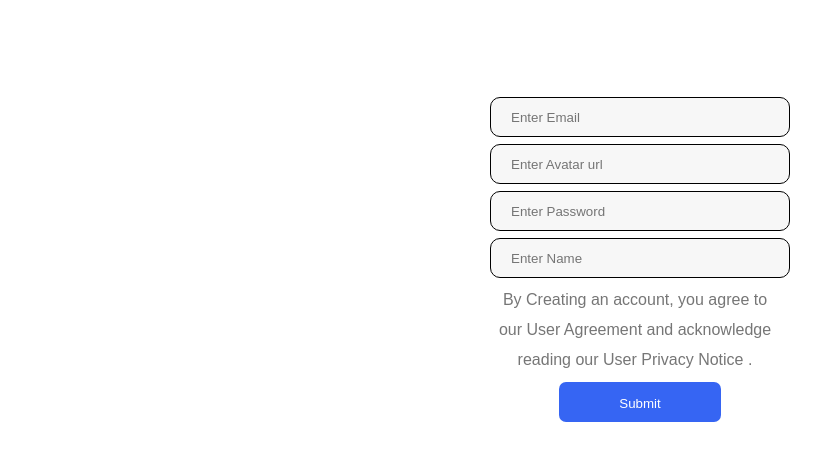
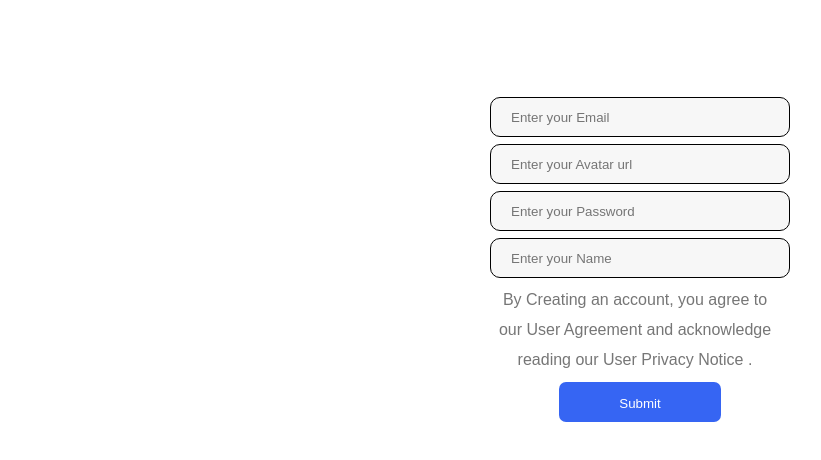
Before and after one commit to KHidoyatov7/Imthon.js, a plain HTML site: page pages/signup.html in a window 1280 px wide. Shown: the part 90-550 px from the top of the page, without its empty margins (0-821 px from the left). Drawn offline with Linux system fonts and the light colour scheme; a web font is replaced by a local one.

Commit message:
I change it

```diff
--- a/pages/signup.html
+++ b/pages/signup.html
@@ -21,10 +21,10 @@
       </div>
       <div class="two-dives">
         <form class="form" id="form">
-          <input placeholder="Enter Email" type="email" id="email" />
-          <input placeholder="Enter Avatar url" type="url" id="avatar" />
-          <input placeholder="Enter Password" type="password" id="password" />
-          <input placeholder="Enter Name" type="text" id="name" />
+          <input placeholder="Enter your Email" type="email" id="email" />
+          <input placeholder="Enter your Avatar url" type="url" id="avatar" />
+          <input placeholder="Enter your Password" type="password" id="password" />
+          <input placeholder="Enter your Name" type="text" id="name" />
           <p class="notice">By Creating an account, you agree to our User Agreement  and acknowledge reading our User Privacy Notice .</p>
           <div class="div-submit"><button class="submit" type="submit">Submit</button></div>
         </form>
```
